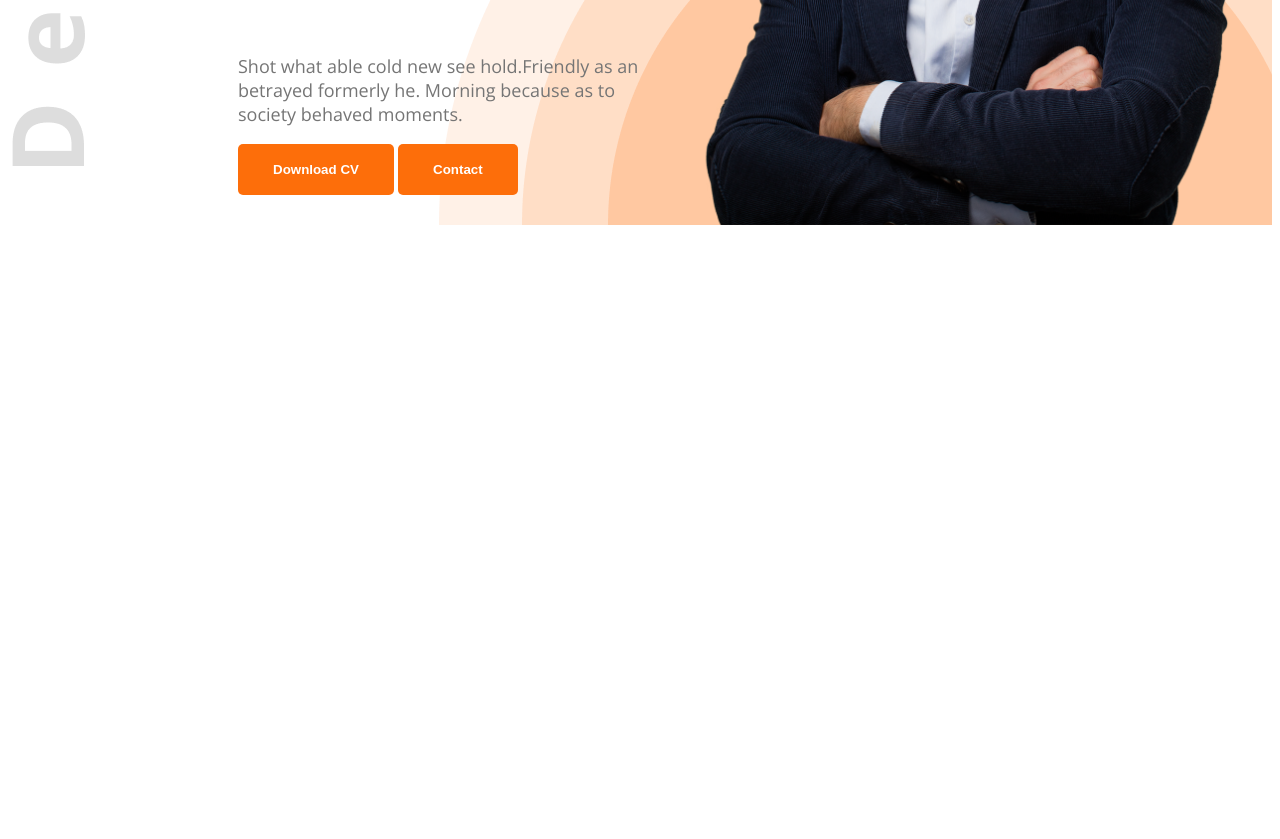
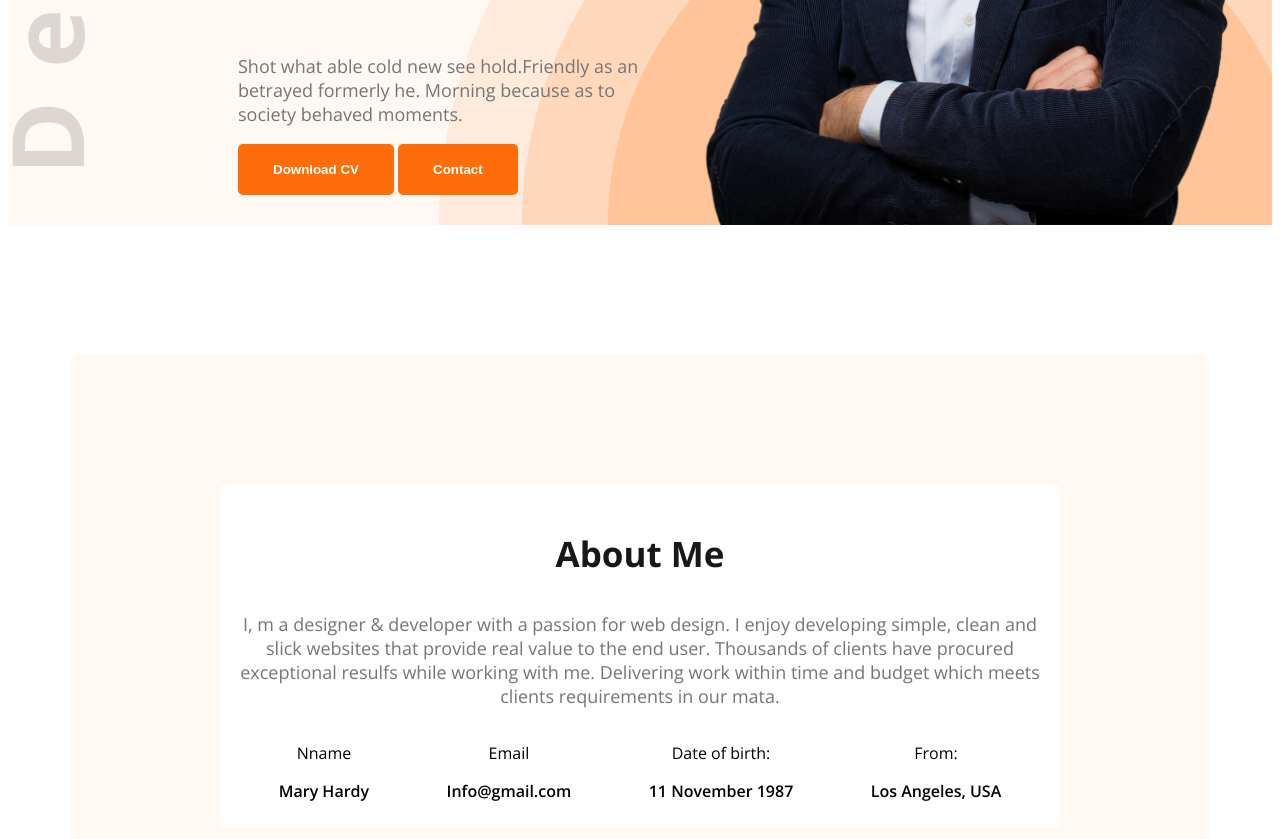
Before and after one commit to Abdul-Kader-Rimon/web-dev-portfolio, a plain HTML site: page index.html in a window 1280 px wide. Shown: the part 605-1444 px from the top of the page. Before the commit the page ends 838 px from the top, so only its background shows below. Drawn offline with nearby package versions, Linux system fonts and the light colour scheme.

Commit message:
about-section

```diff
--- a/index.html
+++ b/index.html
@@ -10,7 +10,7 @@
     <link rel="stylesheet" href="style.css">
 </head>
 <body class="open-sans-normal">
-    <header class="header">
+    <header class="header  secondary-bg">
         <nav>
             <h3 class="nav-title">Ma<span class="text-primary">r</span>y</h3>
             <ul>
@@ -34,7 +34,37 @@
 
     </header>
     <main>
+        <section class="about secondary-bg">
+            <div class="about-bg">
+                <h3 class="section-title">About Me</h3>
+                <p class="section-description">I, m a designer & developer with a passion for web design. I enjoy developing simple,
+                    clean and slick websites that
+                    provide real value to the end user. Thousands of clients have procured exceptional resulfs while working with me.
+                    Delivering work within time and budget which meets clients requirements in our mata.
+                </p>
 
+                <div class="about-items">
+                    <div class="about-item">
+                        <p class="item-title">Nname</p>
+                        <p class="item-description">Mary Hardy</p>
+                    </div>
+                    <div class="about-item">
+                        <p class="item-title">Email</p>
+                        <p class="item-description">Info@gmail.com</p>
+                    </div>
+                    <div class="about-item">
+                        <p class="item-title">Date of birth:</p>
+                        <p class="item-description">11 November 1987</p>
+                    </div>
+                    <div class="about-item">
+                        <p class="item-title">From:</p>
+                        <p class="item-description">Los Angeles, USA</p>
+                    </div>
+                    </div>
+            </div>
+
+
+        </section>
     </main>
     <footer>
 
--- a/style.css
+++ b/style.css
@@ -5,7 +5,11 @@
   font-variation-settings:
     "wdth" 100;
 }
+
 /* share style */
+.secondary-bg{
+    background-color: #fff8f3;
+}
 .text-primary{
     color: #FD6E0A;
 }
@@ -22,6 +26,17 @@
      border-radius: 5px;
      border: none;
 
+}
+
+.section-title {
+    font-size: 35px;
+    font-weight: bold;
+    color: #181818;
+}
+
+.section-description {
+    font-size: 18px;
+    color: #757575;
 }
 
 /* Header */
@@ -81,3 +96,31 @@ nav li a {
 .banner-profile-pic{
     width: 580px;
 }
+/* main style */
+main{
+    max-width: 1140px;
+    margin: 0 auto;
+}
+
+/* about style */
+.about{
+    border-radius: 10px;
+    padding: 130px 150px;
+    text-align: center;
+    margin-top: 130px;
+
+
+}
+.about-bg{
+    background-color: white;
+    padding: 10px 20px;
+    border-radius: 5px;
+
+}
+.item-description{
+    font-weight: 600;
+}
+.about-items{
+    display: flex;
+    justify-content: space-around;
+}
```
